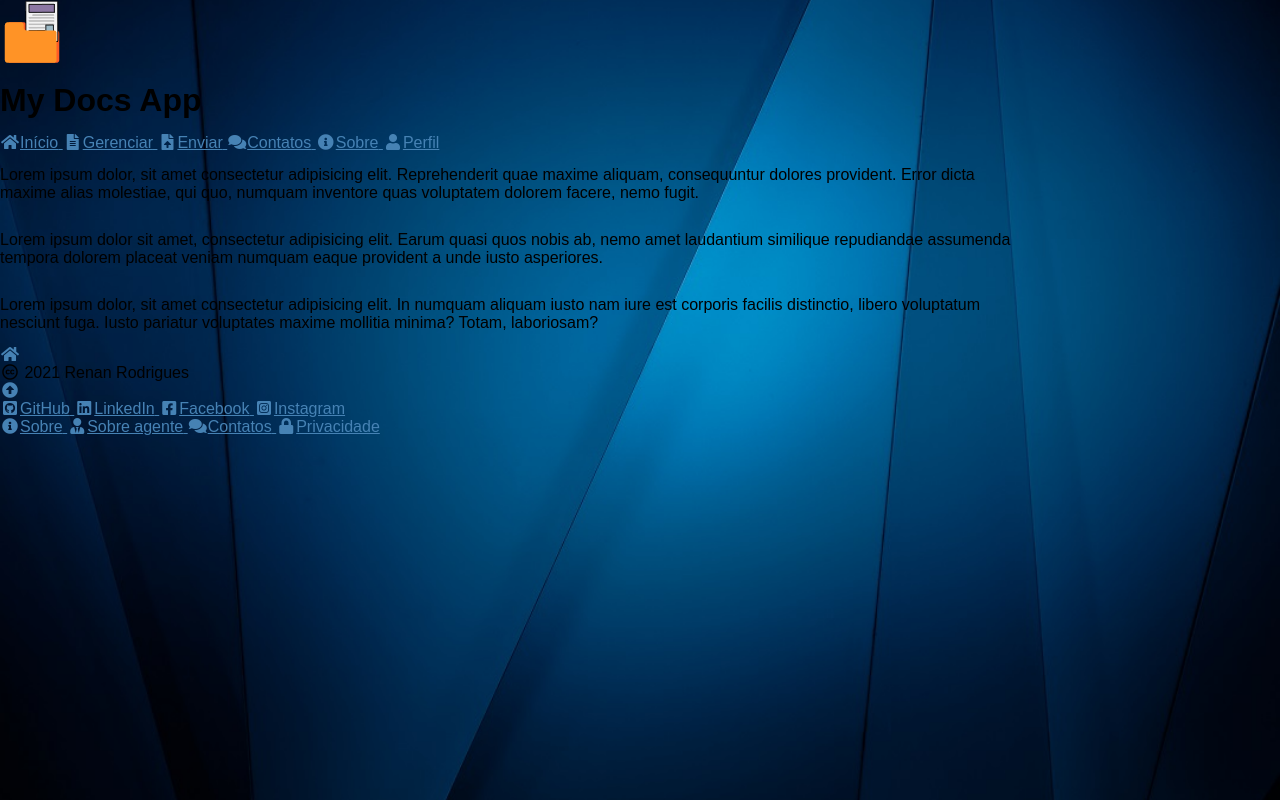
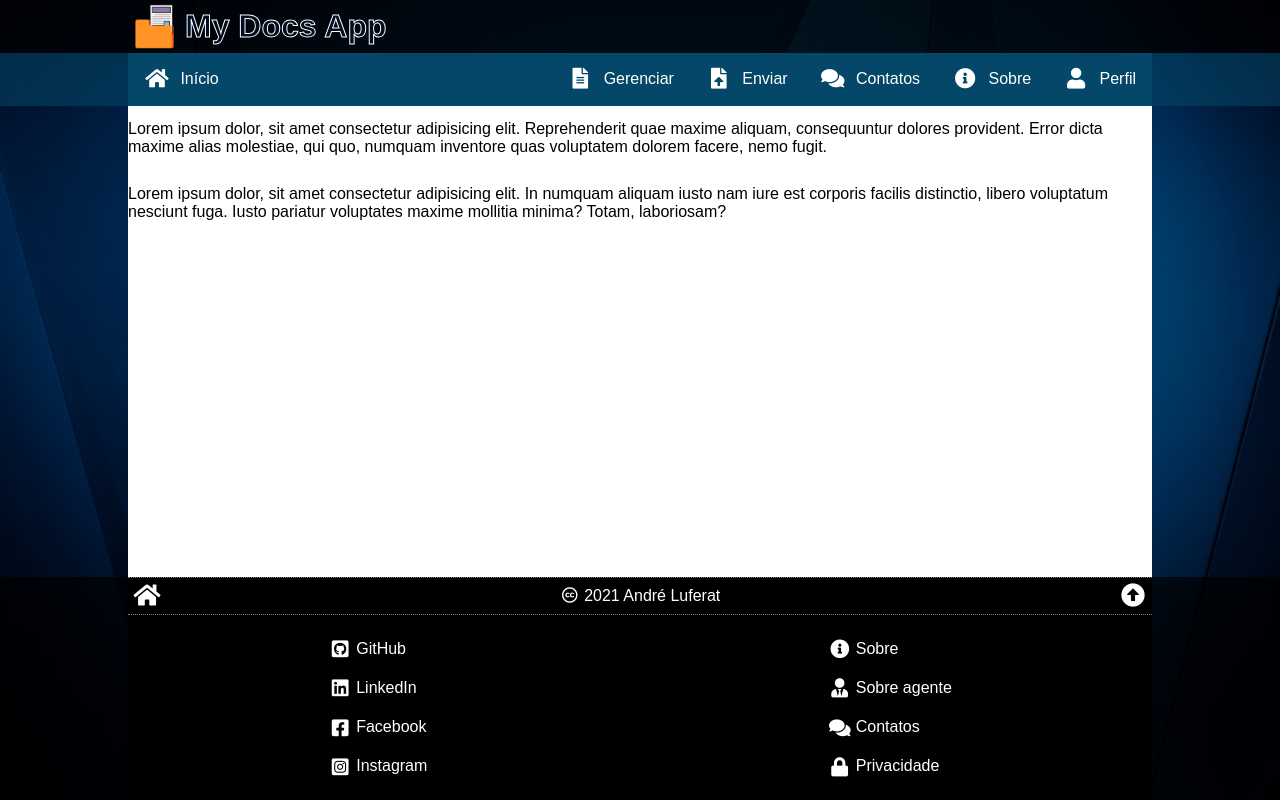
Before and after one commit to renang142/MyDocApp, a plain HTML site: page template.html in a window 1280 px wide. Drawn offline with Linux system fonts and the light colour scheme.

Commit message:
Finalizando Front-End
.

```diff
--- a/css/global.css
+++ b/css/global.css
@@ -1,9 +1,8 @@
-/* Reset do CSS
-Faz com que a página apareça sempre igual em qualquer navegador moderno.
-*/
+/* Variáveis
+ * Define algumas configurações iniciais para o app.
+ */
 
-:root {
-    /* Variáveis */
+ :root {
     --font-family: sans-serif;
     --font-size: 16px;
     --bg-color: rgb(0, 14, 36);
@@ -12,17 +11,26 @@ Faz com que a página apareça sempre igual em qualquer navegador moderno.
     --min-width: 280px;
 }
 
+/* Reset do CSS
+ * Faz com que a página apareça sempre igual em qualquer navegador moderno.
+ */
+
 * {
     /* Margin e padding não interferem em width e height */
     box-sizing: border-box;
     /* Remover bordas de elementos selecionados */
     outline: none;
     /* Aplica atraso em efeitos de transição */
-    transition: .2s;
+    transition: .1s;
+}
+
+html, body, header, footer, nav, main, article, aside, p, h1, h2, h3, h4, h5, h6, blockquote {
+    display: block;
+    width: 100%;
 }
 
 body, html {
-    /* Força posicionamento relativo para aplicar width e height */
+    /* Força posicionamento relativo. Permite aplicar height em blocos. */
     position: relative;
     /* Remove margem e enchimento */
     padding: 0;
@@ -46,7 +54,7 @@ blockquote {
 
 a {
     color: steelblue;
-    text-decoration: stroke;
+    text-decoration: none;
 }
 
 a:hover {
@@ -64,9 +72,219 @@ body {
     background-size: cover;
 }
 
-/* Quadro principal */
+/* Quadro principal <div.wrap>
+ * Controla a exibição de todos os blocos do app, principalmente "sticky footer".
+ */
+
 .wrap {
-    width: 100%;
+    height: 100%;
+    display: flex;
+    flex-direction: column;
+}
+
+div.header, div.nav, div.main, div.footer {
     min-width: var(--min-width);
     max-width: var(--max-width);
+    margin: auto;
 }
+
+main {
+    flex-grow: 1;
+}
+
+/* Cabeçalho <header> */
+
+.wrap>header {
+    background: rgba(0, 0, 0, .8);
+}
+
+div.header {
+    display: flex;
+    align-items: center;
+}
+
+div.header img {
+    display: block;
+    margin: .25rem .5rem .25rem .25rem;
+    width: 45px;
+    height: 45px;
+}
+
+div.header h1 {
+    -webkit-text-stroke: 1px white;
+    color: var(--bg-color);
+    padding: 0;
+    font-size: 1.5rem;
+}
+
+#menu-toggle {
+    margin-left: auto;
+    padding: .8rem;
+    font-size: 1.5rem;
+    color: white;
+}
+
+/* Responsividade do cabeçalho
+ * Para resoluções de 576px ou mais...
+ */
+
+@media (min-width: 576px) {
+
+    /* Aumenta tamanho da fonte do título em telas maiores */
+    div.header h1 {
+        font-size: 2rem;
+    }
+}
+
+/* Responsividade do cabeçalho
+ * Para resoluções de 768px ou mais...
+ */
+
+@media (min-width: 768px) {
+
+    /* Oculta botão do menu em telas maiores */
+    #menu-toggle {
+        display: none;
+    }
+}
+
+/* Menu principal <nav> */
+
+.wrap>nav {
+    display: block;
+}
+
+div.nav {
+    background: #044768;
+    position: absolute;
+    right: 0;
+    z-index: 1000;
+    display: flex;
+    flex-direction: column;
+    min-width: 0;
+    box-shadow: -4px 6px 5px 0px #000;
+    border-bottom-left-radius: .35rem;
+}
+
+div.nav a {
+    padding: 1rem 2rem;
+    color: white;
+    display: flex;
+    align-items: center;
+}
+
+div.nav a:last-child {
+    border-bottom-left-radius: .35rem;
+}
+
+div.nav a:hover {
+    color: #044768;
+    background: #ffffff;
+    text-decoration: none;
+}
+
+div.nav a i {
+    font-size: 1.3rem;
+    margin-right: .65rem;
+}
+
+/* Modifica o menu em resoluções maiores */
+
+@media (min-width: 768px) {
+
+    .wrap>nav {
+        background: #04476891;
+    }
+
+    div.nav {
+        position: inherit;
+        right: auto;
+        z-index: auto;
+        flex-direction: row;
+        width: 100%;
+        box-shadow: none;
+        border-radius: 0;
+        justify-content: flex-end;
+    }
+
+    div.nav a:first-child {
+        margin-right: auto;
+    }
+
+    div.nav a:last-child {
+        border-radius: 0;
+    }
+
+    div.nav a {
+        padding: 1rem;
+    }
+}
+
+/* Bloco de conteúdo <main> */
+
+div.main {
+    position: relative;
+    height: 100%;
+    background: white;
+
+}
+
+/* Rodapé <footer> */
+
+.wrap>footer {
+    background: rgba(0, 0, 0, .7);
+}
+
+div.footer-top {
+    background: black;
+    display: flex;
+    align-items: center;
+    justify-content: space-between;
+    color: white;
+    border-top: 1px dotted grey;
+    border-bottom: 1px dotted grey;
+}
+
+div.footer-top a {
+    font-size: 1.5rem;
+    padding: .25rem;
+    color: white;
+}
+
+div.footer-top a:hover {
+    background: white;
+    color: black;
+}
+
+div.footer-bottom {
+    background: black;
+    display: flex;
+    justify-content: space-around;
+    padding-top: .75rem;
+    padding-bottom: 1rem;
+}
+
+div.footer-bottom div {
+    display: flex;
+    flex-direction: column;
+}
+
+div.footer-bottom a {
+    padding: .5rem;
+    display: flex;
+    align-items: center;
+    color: white;
+    margin-top: .25rem;
+}
+
+div.footer-bottom a:hover {
+    color: black;
+    background: white;
+    text-decoration: none;
+    border-radius: .25rem;
+}
+
+div.footer-bottom a i {
+    font-size: 1.2rem;
+    margin-right: .25rem;
+}
--- a/template.html
+++ b/template.html
@@ -21,6 +21,7 @@
             <div class="header">
                 <a href="index" title="Página incial"><img src="assets/img/logo_64.png" alt="My Docs App Logo"></a>
                 <h1>My Docs App</h1>
+                <a href="#menu" id="menu-toggle"><i class="fas fa-times fa-fw"></i></a>
             </div>
         </header>
 
@@ -51,15 +52,12 @@
 
         <main>
 
-            <p>Lorem ipsum dolor, sit amet consectetur adipisicing elit. Reprehenderit quae maxime aliquam, consequuntur
-                dolores provident. Error dicta maxime alias molestiae, qui quo, numquam inventore quas voluptatem
-                dolorem facere, nemo fugit.</p>
-            <p>Lorem ipsum dolor sit amet, consectetur adipisicing elit. Earum quasi quos nobis ab, nemo amet laudantium
-                similique repudiandae assumenda tempora dolorem placeat veniam numquam eaque provident a unde iusto
-                asperiores.</p>
-            <p>Lorem ipsum dolor, sit amet consectetur adipisicing elit. In numquam aliquam iusto nam iure est corporis
-                facilis distinctio, libero voluptatum nesciunt fuga. Iusto pariatur voluptates maxime mollitia minima?
-                Totam, laboriosam?</p>
+            <div class="main">
+
+                <p>Lorem ipsum dolor, sit amet consectetur adipisicing elit. Reprehenderit quae maxime aliquam, consequuntur dolores provident. Error dicta maxime alias molestiae, qui quo, numquam inventore quas voluptatem dolorem facere, nemo fugit.</p>
+                <p>Lorem ipsum dolor, sit amet consectetur adipisicing elit. In numquam aliquam iusto nam iure est corporis facilis distinctio, libero voluptatum nesciunt fuga. Iusto pariatur voluptates maxime mollitia minima? Totam, laboriosam?</p>
+
+            </div>
 
         </main>
 
@@ -69,14 +67,14 @@
 
                 <div class="footer-top">
                     <a href="index" title="Página incial"><i class="fas fa-home fa-fw"></i></a>
-                    <div class="license"><i class="fab fa-creative-commons fa-fw"></i> 2021 Renan Rodrigues</div>
+                    <div class="license"><i class="fab fa-creative-commons fa-fw"></i> 2021 André Luferat</div>
                     <a href="#top" title="Topo da página"><i class="fas fa-arrow-alt-circle-up fa-fw"></i></a>
                 </div>
 
                 <div class="footer-bottom">
 
-                    <nav class="social">
-                        <a href="https://github.com/renang147" target="_blank" title="Meu GitHub">
+                    <div class="social">
+                        <a href="https://github.com/Luferat" target="_blank" title="Meu GitHub">
                             <i class="fab fa-github-square fa-fw"></i><span>GitHub</span>
                         </a>
                         <a href="https://linkedin.com/Luferat" target="_blank" title="Meu LinkedIn">
@@ -87,9 +85,10 @@
                         </a>
                         <a href="https://instagram.com/Luferat" target="_blank" title="Meu Instagram">
                             <i class="fab fa-instagram-square fa-fw"></i><span>Instagram</span>
-                            </a>
-                    </nav>
-                    <nav class="tools">
+                        </a>
+                    </div>
+
+                    <div class="tools">
                         <a href="about" title="Sobre o App">
                             <i class="fas fa-info-circle fa-fw"></i><span>Sobre</span>
                         </a>
@@ -102,7 +101,7 @@
                         <a href="contacts" title="Políticas de privacidade">
                             <i class="fas fa-lock fa-fw"></i><span>Privacidade</span>
                         </a>
-                    </nav>
+                    </div>
 
                 </div>
 
```
Also changed, not shown: tabelas.html (added, +30 -0 lines).
